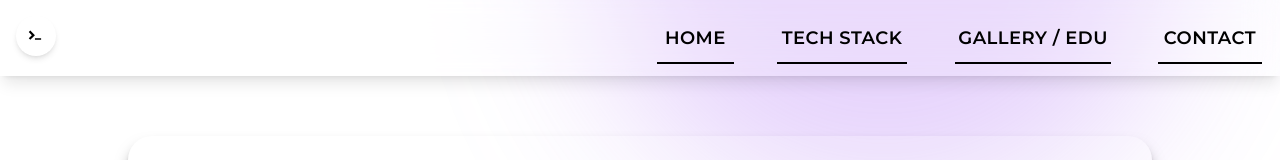
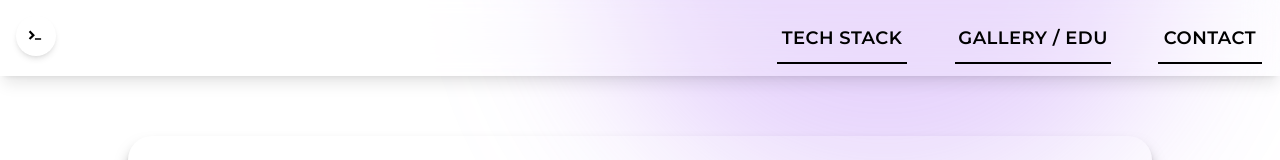
Before and after one commit to MicheleGrav/MicheleGrav.github.io, a React (Vite) app: page / in a window 1280 px wide. Shown: the top 160 px of the page. Built offline with nearby package versions, Linux system fonts and the light colour scheme.

Commit message:
Update navbar

```diff
--- a/src/components/Navbar.jsx
+++ b/src/components/Navbar.jsx
@@ -3,7 +3,7 @@ import ThemeToggleButton from "./ThemeToggleButton";
 
 const Navbar = () => {
     return (
-        <nav className="mb-10 flex justify-between items-center p-3 bg-[rgba(255,255,255,0.2)] dark:bg-[rgba(63,63,63,0.51)] backdrop-blur-lg shadow-lg">
+        <nav id="navbar" className="mb-10 flex justify-between items-center p-3 bg-[rgba(255,255,255,0.2)] dark:bg-[rgba(63,63,63,0.51)] backdrop-blur-lg shadow-lg">
             {/* <div className="flex items-center">
                 <DiTerminalBadge className="h-11 w-11 hover:animate-pulse"/>
             </div>*/}
@@ -14,12 +14,6 @@ const Navbar = () => {
 
             <div>
                 <ul className="flex items-center justify-between gap-8 mx-auto max-w-full">
-                    <li className="cursor-pointer text-lg font-semibold text-black transition ease-in-out delay-75 bg-inherit hover:bg-slate500 duration300">
-                        <a href="#home" className="text-lg font-semibold text-black dark:text-white uppercase tracking-wide relative inline-block p-3
-                        after:content-[''] after:absolute after:bottom-0 after:right-[5%] after:w-[90%] after:h-[2px] after:bg-black dark:after:bg-white transition-colors duration-700 ease-in-out
-                        after:transition-all after:duration-300 after:ease-in-out
-                        hover:after:w-0 hover:after:left-[5%]">Home</a>
-                    </li>
                     <li className="cursor-pointer text-lg font-semibold text-black transition ease-in-out delay-75 bg-inherit hover:bg-slate500 duration300">
                         <a href="#stack" className="text-lg font-semibold text-black dark:text-white uppercase tracking-wide relative inline-block p-3
                         after:content-[''] after:absolute after:bottom-0 after:right-[5%] after:w-[90%] after:h-[2px] after:bg-black dark:after:bg-white transition-colors duration-700 ease-in-out
```
